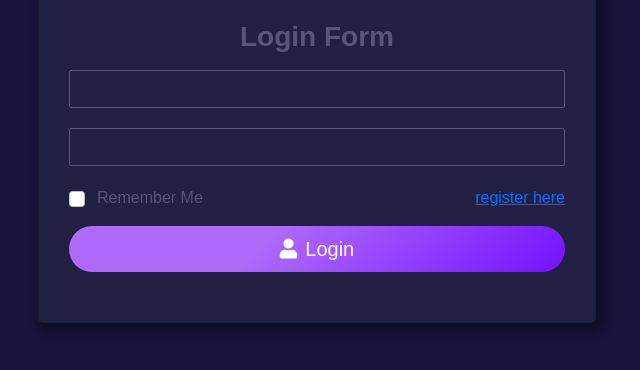
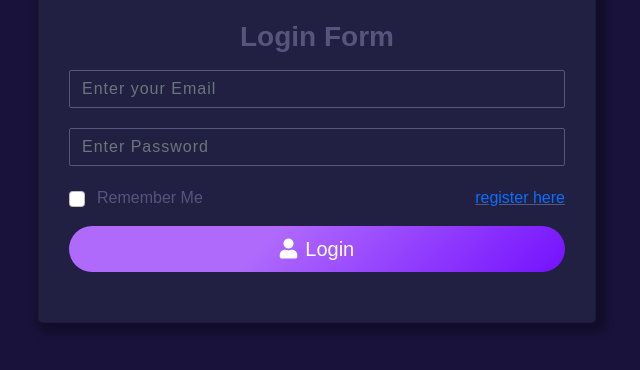
Before and after one commit to Rahul-Bisht82/form-res-bootstrap-5, a plain HTML site: page index.html in a window 1280 px wide. Shown: the part 310-680 px from the top of the page, without its empty margins (323-963 px from the left). Drawn offline with nearby package versions, Linux system fonts and the light colour scheme; a web font is replaced by a local one.

Commit message:
update res form design

```diff
--- a/index.html
+++ b/index.html
@@ -38,12 +38,12 @@
             <form>
                 <div class="mb-3 ">
 
-                  <input type="email" class="form-control" id="exampleInputEmail1" aria-describedby="emailHelp">
+                  <input type="email" class="form-control" id="exampleInputEmail1" placeholder="Enter your Email" aria-describedby="emailHelp">
 
                 </div>
                 <div class="mb-3">
 
-                  <input type="password" class="form-control" id="exampleInputPassword1">
+                  <input type="password" class="form-control" placeholder="Enter Password" id="exampleInputPassword1">
                 </div>
                 <div class="mb-3 form-check">
                   <input type="checkbox" class="form-check-input" id="exampleCheck1">
```
